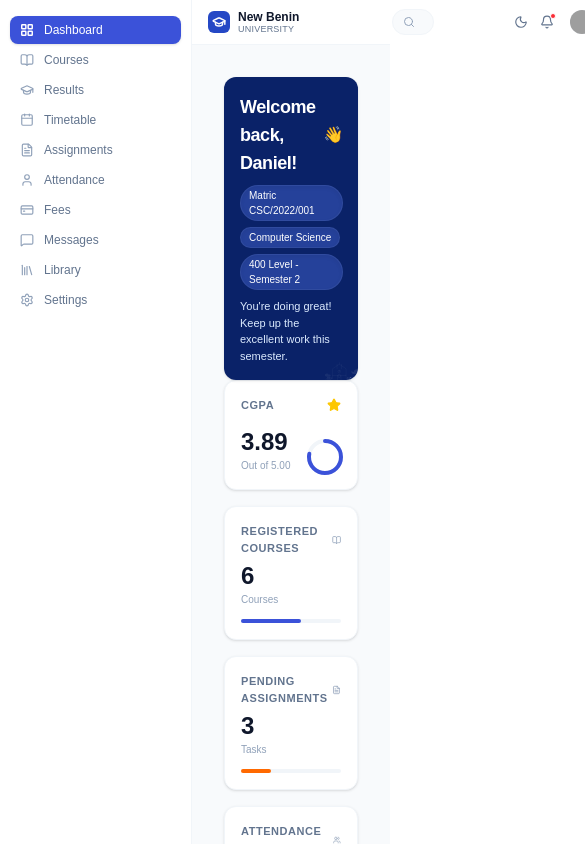
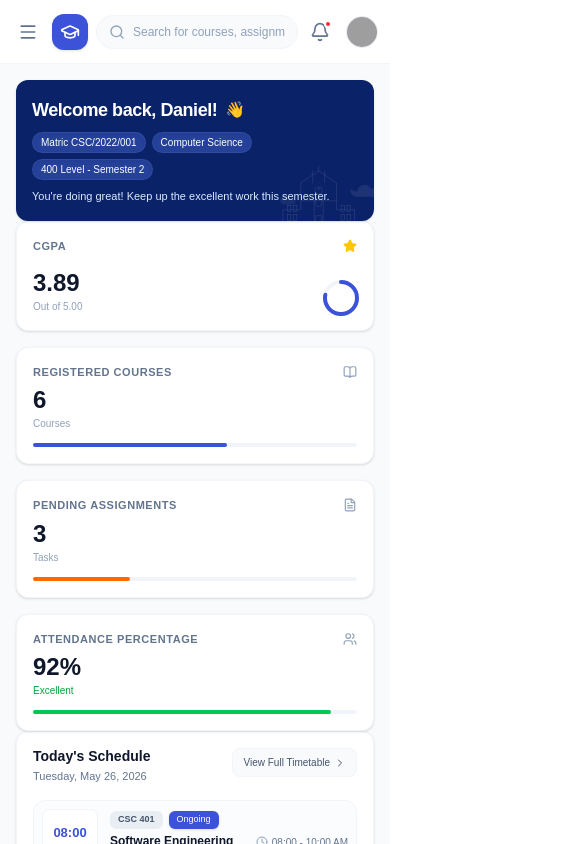
Before and after one commit to Niel-voss/RBAC-PROJECT, a Next.js app: page / in a window 390 px wide. Shown: the top 844 px of the page, 585 px wide, since content can reach past the window. Built offline with nearby package versions, Linux system fonts and the light colour scheme; grey boxes are pictures that could not be loaded.

Commit message:
make ui kinda mobile responsive

```diff
--- a/app/layout.tsx
+++ b/app/layout.tsx
@@ -1,20 +1,18 @@
 import type { Metadata } from "next";
-// 1. Import your new font
 import { Plus_Jakarta_Sans } from "next/font/google";
 import "./globals.css";
 import NavBar from "@/components/NavBar";
 import SideBar from "@/components/SideBar";
+import { SidebarProvider } from "@/components/SidebarContext";
 
-// 2. Configure the font
 const jakarta = Plus_Jakarta_Sans({
   subsets: ["latin"],
-  // This variable allows you to use it in Tailwind
   variable: '--font-jakarta',
 });
 
 export const metadata: Metadata = {
   title: "Federal University of Oluku Portal",
-  description: "Student and Staff Portal",
+  description: "Student and Staff Portal System",
 };
 
 export default function RootLayout({
@@ -24,18 +22,22 @@ export default function RootLayout({
 }>) {
   return (
     <html lang="en">
-      {/* 3. Apply the font variable to the body */}
-      <body className={`${jakarta.variable} font-sans flex h-screen overflow-hidden bg-slate-50`}>
+      <body className={`${jakarta.variable} font-sans flex flex-col h-screen overflow-hidden bg-slate-50`}>
+        <SidebarProvider>
 
-        <SideBar />
+          {/* Top Navigation spans the full width */}
+          <NavBar />
 
-        <div className="flex flex-col flex-1 min-w-0">
-          <NavBar />
-          <main className="flex-1 overflow-y-auto p-8 bg-slate-50">
-            {children}
-          </main>
-        </div>
+          {/* Bottom section: Sidebar and Main Content */}
+          <div className="flex flex-1 overflow-hidden relative">
+            <SideBar />
 
+            <main className="flex-1 overflow-y-auto p-4 md:p-8 bg-slate-50">
+              {children}
+            </main>
+          </div>
+
+        </SidebarProvider>
       </body>
     </html>
   );
--- a/components/DashboardStats.tsx
+++ b/components/DashboardStats.tsx
@@ -137,3 +137,8 @@ export default function DashboardStats() {
     </div>
   );
 }
+
+// //Add a hamburger button to the NavBar (visible on mobile/small screens).
+// Sidebar will be hidden on mobile by default, and slide in when the hamburger is clicked.
+// Show a full-screen blurred overlay when the sidebar is open; clicking the overlay closes the sidebar.
+// Sidebar remains visible on desktop.
--- a/components/NavBar.tsx
+++ b/components/NavBar.tsx
@@ -2,12 +2,13 @@
 
 import { useState, useRef, useEffect } from 'react';
 import {
-  Menu, Moon, Bell, ChevronDown, GraduationCap,
-  LogOut, HelpCircle, Mail
+  Menu, Bell, GraduationCap, Search,
+  HelpCircle, Mail, LogOut
 } from 'lucide-react';
-import SearchBar from './SearchBar';
+import { useSidebar } from './SidebarContext';
 
 export default function NavBar() {
+  const { setIsOpen } = useSidebar();
   const [isDropdownOpen, setIsDropdownOpen] = useState(false);
   const dropdownRef = useRef<HTMLDivElement>(null);
 
@@ -23,80 +24,88 @@ export default function NavBar() {
   }, []);
 
   return (
-    <nav className="flex items-center justify-between px-4 py-1.5 bg-white border-b border-slate-100 w-full relative z-40">
+    <nav className="flex items-center justify-between px-3 py-3 bg-white border-b border-slate-100 w-full z-50 h-16 shrink-0 gap-2 sm:gap-4 relative">
 
-      {/* Left Section: Menu & Brand */}
-      <div className="flex items-center gap-3 min-w-[160px]">
-        <div className="flex items-center gap-2">
-          {/* Logo Icon */}
-          <div className="bg-[#2548C5] p-1 rounded-md flex items-center justify-center">
-            <GraduationCap className="w-3.5 h-3.5 text-white" strokeWidth={2.5} />
+      {/* Left: Menu Toggle & Brand */}
+      <div className="flex items-center gap-2 sm:gap-4 shrink-0">
+        {/* Plain Hamburger Button (matches your target design) */}
+        <button
+          onClick={() => setIsOpen(true)}
+          className="md:hidden p-1.5 text-slate-500 hover:text-slate-800 hover:bg-slate-50 rounded-lg transition-colors"
+        >
+          <Menu className="w-5 h-5" strokeWidth={2} />
+        </button>
+
+        {/* Brand Logo */}
+        <div className="flex items-center gap-2.5">
+          <div className="bg-[#3B52D9] p-2 rounded-xl flex items-center justify-center shadow-sm shrink-0">
+            <GraduationCap className="w-5 h-5 text-white" strokeWidth={2} />
           </div>
-          {/* Brand Text */}
-          <div className="flex flex-col">
-            <span className="font-bold text-slate-900 text-xs leading-none">New Benin</span>
-            <span className="text-[9px] text-slate-500 font-medium mt-0.5 leading-none uppercase tracking-wide">University</span>
+          {/* Hide text on smaller screens to make room for the search bar */}
+          <div className="hidden md:flex flex-col">
+            <span className="font-bold text-slate-800 text-sm leading-tight">Federal Univ.</span>
+            <span className="text-[10px] text-slate-500 font-medium leading-tight">of Oluku</span>
           </div>
         </div>
       </div>
 
-      {/* Middle Section: Search Bar Component */}
-      <div className="flex-1 flex justify-center px-6">
-        <SearchBar />
+      {/* Middle: Adaptive Search Bar */}
+      <div className="flex flex-1 justify-center max-w-2xl min-w-0">
+        <div className="flex items-center bg-slate-50 border border-slate-100 rounded-full px-3 py-2 w-full transition-all focus-within:ring-2 focus-within:ring-blue-100 focus-within:border-blue-300">
+          <Search className="w-4 h-4 text-slate-400 mr-2 shrink-0" />
+          <input
+            type="text"
+            placeholder="Search for courses, assignments..."
+            className="bg-transparent border-none outline-none w-full text-xs sm:text-sm text-slate-700 placeholder:text-slate-400 min-w-0"
+          />
+        </div>
       </div>
 
-      {/* Right Section: Actions & User Profile */}
-      <div className="flex items-center gap-3 min-w-[160px] justify-end">
-
-        <button className="text-slate-500 hover:text-slate-800 transition-colors">
-          <Moon className="w-3.5 h-3.5" />
-        </button>
-
-        <button className="text-slate-500 hover:text-slate-800 transition-colors relative">
-          <Bell className="w-3.5 h-3.5" />
-          <span className="absolute -top-0.5 -right-0.5 block w-1.5 h-1.5 bg-red-500 rounded-full border border-white"></span>
+      {/* Right: Notifications & Profile */}
+      <div className="flex items-center gap-3 sm:gap-5 justify-end shrink-0">
+        <button className="text-slate-500 hover:text-slate-800 transition-colors relative p-1">
+          <Bell className="w-5 h-5" />
+          <span className="absolute top-0.5 right-0.5 block w-2 h-2 bg-red-500 rounded-full border-2 border-white"></span>
         </button>
 
         {/* User Profile & Dropdown Wrapper */}
         <div className="relative" ref={dropdownRef}>
 
-          {/* Clickable Profile Trigger */}
+          {/* Clickable Profile Image */}
           <div
             onClick={() => setIsDropdownOpen(!isDropdownOpen)}
-            className="flex items-center gap-2 cursor-pointer hover:bg-slate-50 p-1 rounded-md transition-colors"
+            className="cursor-pointer shrink-0 hover:ring-2 hover:ring-blue-100 rounded-full transition-all"
           >
             <img
               src="/api/placeholder/150/150"
               alt="Daniel's Avatar"
-              className="w-6 h-6 rounded-full object-cover bg-slate-200"
-            />
-            <div className="flex flex-col hidden sm:flex">
-              <span className="text-xs font-semibold text-slate-900 leading-none">Daniel</span>
-              <span className="text-[9px] text-slate-500 font-medium leading-none mt-0.5">Student</span>
-            </div>
-            {/* The Chevron icon rotates when the menu is open */}
-            <ChevronDown
-              className={`w-3 h-3 text-slate-400 transition-transform duration-200 ${isDropdownOpen ? 'rotate-180' : ''}`}
+              className="w-8 h-8 rounded-full object-cover border border-slate-200"
             />
           </div>
 
           {/* The Speech Bubble Dropdown */}
           {isDropdownOpen && (
-            <div className="absolute right-0 top-full mt-2 w-44 bg-white rounded-lg shadow-lg border border-slate-100 py-1.5 animate-in fade-in slide-in-from-top-2 duration-200">
+            <div className="absolute right-0 top-full mt-3 w-48 bg-white rounded-xl shadow-lg border border-slate-100 py-1.5 animate-in fade-in slide-in-from-top-2 duration-200 z-50">
 
               {/* The little pointer arrow at the top (Speech bubble tip) */}
-              <div className="absolute -top-1.5 right-4 w-3 h-3 bg-white border-t border-l border-slate-100 transform rotate-45"></div>
+              <div className="absolute -top-1.5 right-3 w-3 h-3 bg-white border-t border-l border-slate-100 transform rotate-45"></div>
 
               {/* Relative wrapper to keep content above the pointer arrow */}
-              <div className="relative z-10 bg-white rounded-lg flex flex-col">
+              <div className="relative z-10 bg-white rounded-xl flex flex-col">
 
-                <button className="w-full text-left px-3 py-2 text-[11px] text-slate-700 hover:bg-slate-50 flex items-center gap-2.5 transition-colors">
-                  <HelpCircle className="w-3 h-3 text-slate-400" />
+                {/* User Info Header inside Dropdown */}
+                <div className="px-4 py-2 border-b border-slate-50 mb-1">
+                  <p className="text-sm font-semibold text-slate-800">Daniel</p>
+                  <p className="text-[10px] text-slate-500 uppercase tracking-wide">Student</p>
+                </div>
+
+                <button className="w-full text-left px-4 py-2 text-sm text-slate-700 hover:bg-slate-50 flex items-center gap-3 transition-colors">
+                  <HelpCircle className="w-4 h-4 text-slate-400" />
                   Help Center
                 </button>
 
-                <button className="w-full text-left px-3 py-2 text-[11px] text-slate-700 hover:bg-slate-50 flex items-center gap-2.5 transition-colors">
-                  <Mail className="w-3 h-3 text-slate-400" />
+                <button className="w-full text-left px-4 py-2 text-sm text-slate-700 hover:bg-slate-50 flex items-center gap-3 transition-colors">
+                  <Mail className="w-4 h-4 text-slate-400" />
                   Contact Admin
                 </button>
 
@@ -104,18 +113,15 @@ export default function NavBar() {
                 <div className="h-px bg-slate-100 my-1"></div>
 
                 {/* Red Log Out Button */}
-                <button className="w-full text-left px-3 py-2 text-[11px] text-red-600 hover:bg-red-50 flex items-center gap-2.5 transition-colors font-medium">
-                  <LogOut className="w-3 h-3" />
-                  Log out
+                <button className="w-full text-left px-4 py-2 text-sm text-red-600 hover:bg-red-50 flex items-center gap-3 transition-colors">
+                  <LogOut className="w-4 h-4 text-red-400" />
+                  Log Out
                 </button>
-
               </div>
             </div>
           )}
-
         </div>
       </div>
-
     </nav>
   );
 }
--- a/components/SideBar.tsx
+++ b/components/SideBar.tsx
@@ -1,9 +1,14 @@
+'use client';
+
 import Link from 'next/link';
 import {
   LayoutGrid, BookOpen, GraduationCap, Calendar, FileText, User, CreditCard, MessageSquare, Library as LibraryIcon, Settings
 } from 'lucide-react';
+import { useSidebar } from './SidebarContext';
 
 export default function Sidebar() {
+  const { isOpen, setIsOpen } = useSidebar();
+
   const navLinks = [
     { name: 'Dashboard', icon: LayoutGrid, href: '#', active: true },
     { name: 'Courses', icon: BookOpen, href: '#' },
@@ -18,22 +23,36 @@ export default function Sidebar() {
   ];
 
   return (
-    <aside className="w-48 min-h-screen border-r border-slate-100 bg-white flex flex-col">
-      <div className="flex-1 px-2.5 py-4 space-y-0.5">
+    <>
+      {/* Blurred Overlay for Mobile */}
+      {isOpen && (
+        <div
+          className="fixed inset-0 bg-slate-900/20 backdrop-blur-sm z-40 md:hidden transition-opacity"
+          onClick={() => setIsOpen(false)}
+        />
+      )}
+
+      {/* Sidebar Navigation */}
+      <aside
+        className={`fixed inset-y-0 left-0 z-50 w-64 bg-white border-r border-slate-100 flex flex-col transform transition-transform duration-300 ease-in-out md:relative md:translate-x-0 ${isOpen ? 'translate-x-0' : '-translate-x-full'
+          }`}
+      >
+        <div className="flex-1 px-4 py-6 space-y-2 overflow-y-auto">
           {navLinks.map((link) => {
             const Icon = link.icon;
             return (
               <Link
                 key={link.name}
                 href={link.href}
-              className={`flex items-center gap-2.5 px-2.5 py-1.5 rounded-lg transition-colors font-medium text-xs ${link.active
-                  ? 'bg-[#3B52D9] text-white shadow-sm'
-                  : 'text-slate-500 hover:text-slate-900 hover:bg-slate-50'
+                onClick={() => setIsOpen(false)}
+                className={`flex items-center gap-4 px-4 py-3 rounded-xl transition-all font-medium text-sm ${link.active
+                    ? 'bg-[#3B52D9] text-white shadow-md shadow-blue-500/20'
+                    : 'text-slate-600 hover:text-slate-900 hover:bg-slate-50'
                   }`}
               >
                 <Icon
-                className={`w-3.5 h-3.5 ${link.active ? 'text-white' : 'text-slate-400'}`}
-                strokeWidth={link.active ? 2.5 : 2}
+                  className={`w-5 h-5 ${link.active ? 'text-white' : 'text-slate-500'}`}
+                  strokeWidth={link.active ? 2 : 1.5}
                 />
                 {link.name}
               </Link>
@@ -41,5 +60,6 @@ export default function Sidebar() {
           })}
         </div>
       </aside>
+    </>
   );
 }
--- /dev/null
+++ b/components/SidebarContext.tsx
@@ -0,0 +1,28 @@
+'use client';
+
+import { createContext, useContext, useState, ReactNode } from 'react';
+
+interface SidebarContextType {
+  isOpen: boolean;
+  setIsOpen: (isOpen: boolean) => void;
+}
+
+const SidebarContext = createContext<SidebarContextType | undefined>(undefined);
+
+export function SidebarProvider({ children }: { children: ReactNode }) {
+  const [isOpen, setIsOpen] = useState(false);
+
+  return (
+    <SidebarContext.Provider value={{ isOpen, setIsOpen }}>
+      {children}
+    </SidebarContext.Provider>
+  );
+}
+
+export function useSidebar() {
+  const context = useContext(SidebarContext);
+  if (!context) {
+    throw new Error('useSidebar must be used within a SidebarProvider');
+  }
+  return context;
+}
```
Lines whose indentation alone changed are shown as unchanged.
